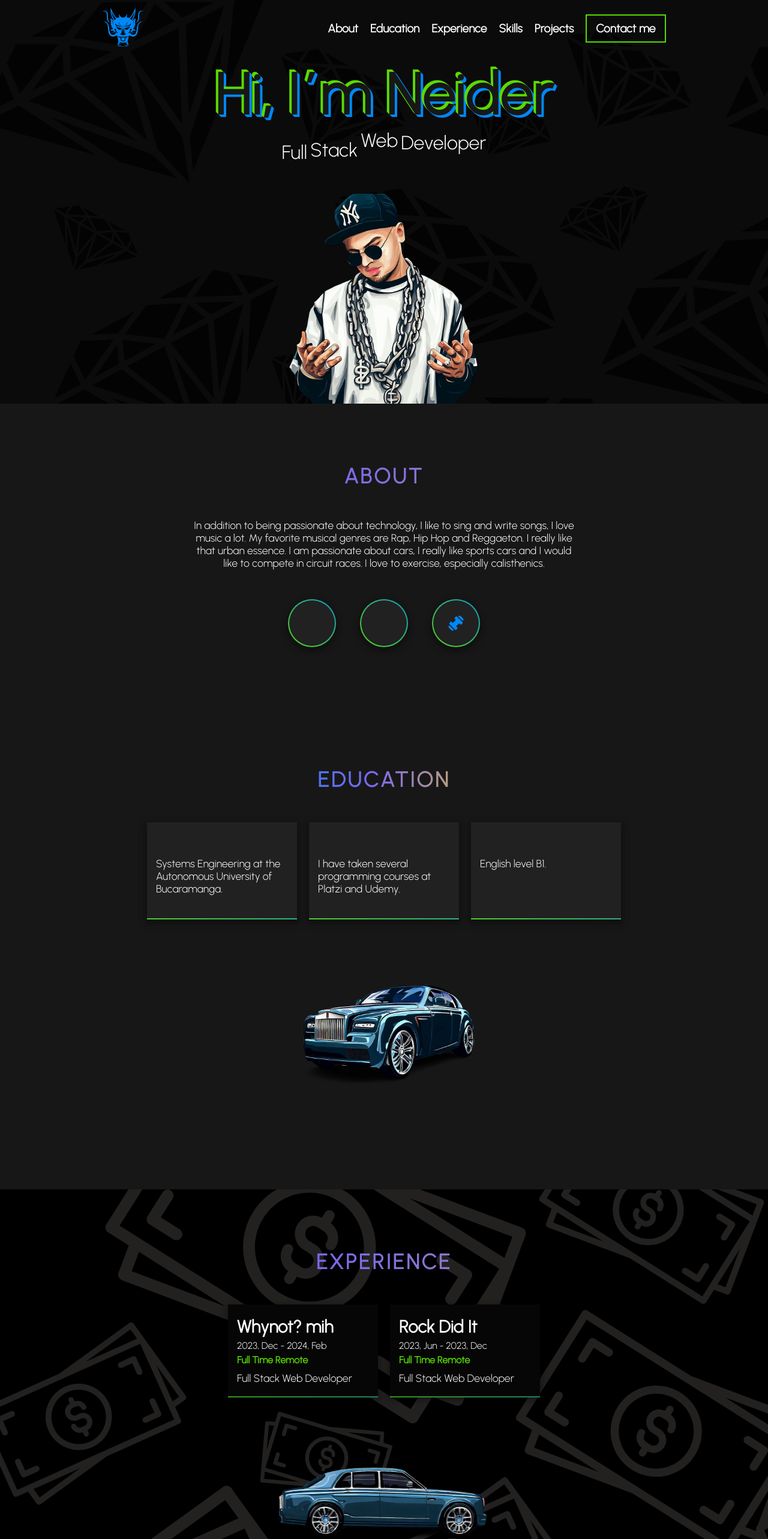
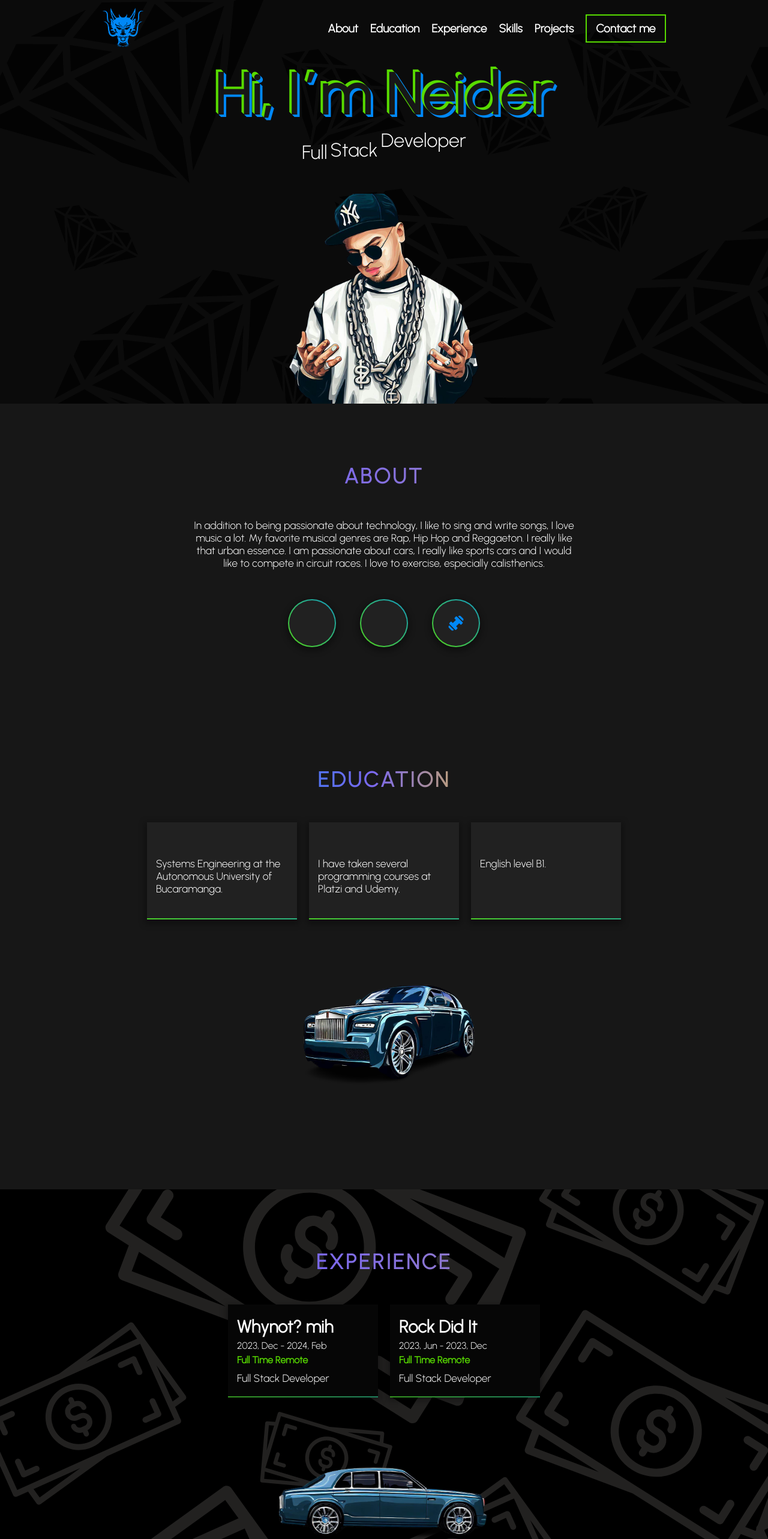
Before and after one commit to Neider28/portfolio-neider-silva, a Next.js app: page / in a window 1280 px wide. Shown: the top 2566 px of the page at 60% size. Built offline with nearby package versions, Linux system fonts and the light colour scheme; some icons are missing.

Commit message:
Role updated

```diff
--- a/src/components/Experience.tsx
+++ b/src/components/Experience.tsx
@@ -14,7 +14,7 @@ export default function Experience() {
             <h3>Whynot? mih</h3>
             <span>2023, Dec - 2024, Feb</span>
             <span>Full Time Remote</span>
-            <p>Full Stack Web Developer</p>
+            <p>Full Stack Developer</p>
           </div>
         </article>
         <article className={styles.experience_card}>
@@ -22,7 +22,7 @@ export default function Experience() {
             <h3>Rock Did It</h3>
             <span>2023, Jun - 2023, Dec</span>
             <span>Full Time Remote</span>
-            <p>Full Stack Web Developer</p>
+            <p>Full Stack Developer</p>
           </div>
         </article>
       </div>
--- a/src/components/Footer.tsx
+++ b/src/components/Footer.tsx
@@ -9,7 +9,7 @@ export default function Footer() {
       <div className={styles.footer_content}>
         <div>
           <h2>Neider Silva</h2>
-          <p>A passionate Full Stack Web Developer who loves technology and learning every day.</p>
+          <p>A passionate Full Stack Developer who loves technology and learning every day.</p>
         </div>
         <div>
           <h2>From Colombia</h2>
--- a/src/components/Hero.tsx
+++ b/src/components/Hero.tsx
@@ -13,8 +13,7 @@ export default function Hero() {
         <div>
           <span className={styles.i_1}>Full</span>
           <span className={styles.i_2}>Stack</span>
-          <span className={styles.i_3}>Web</span>
-          <span className={styles.i_4}>Developer</span>
+          <span className={styles.i_3}>Developer</span>
         </div>
       </div>
       </Slide>
```
